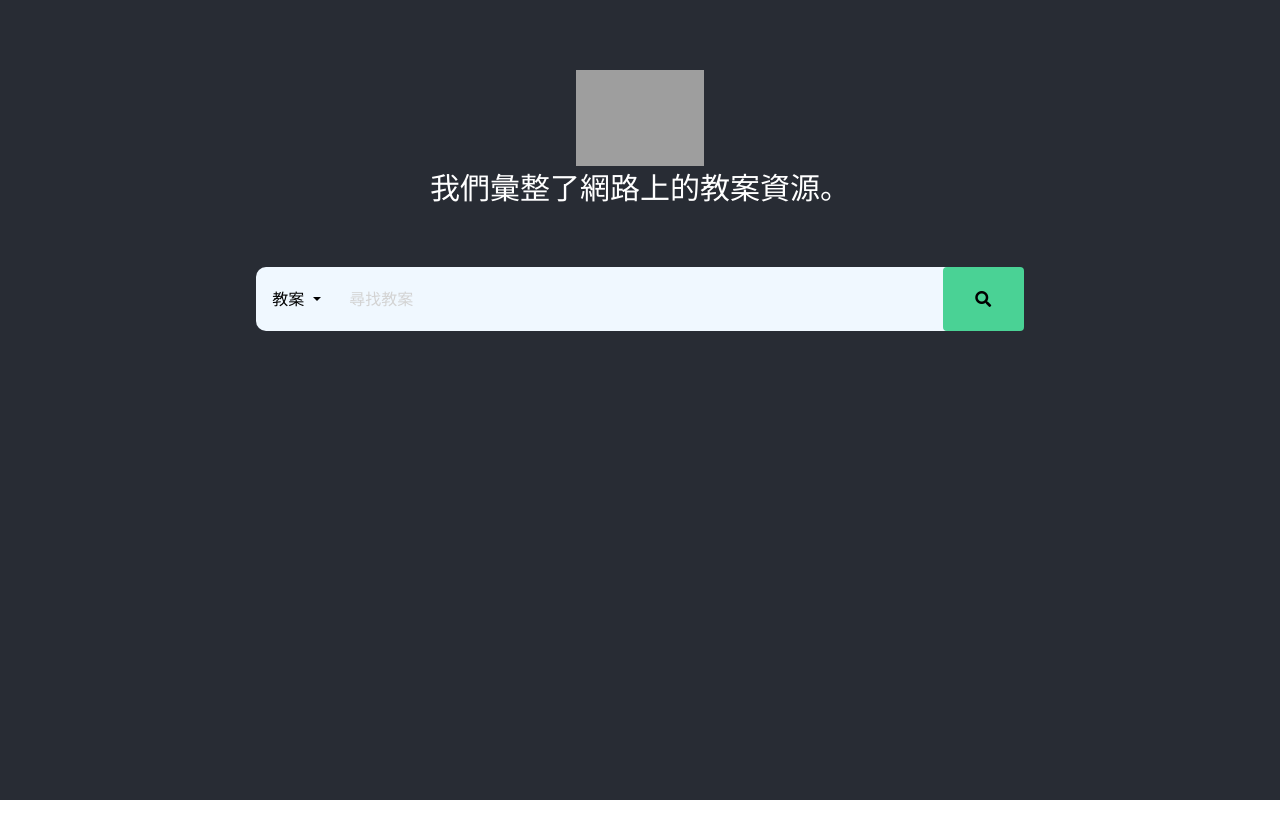
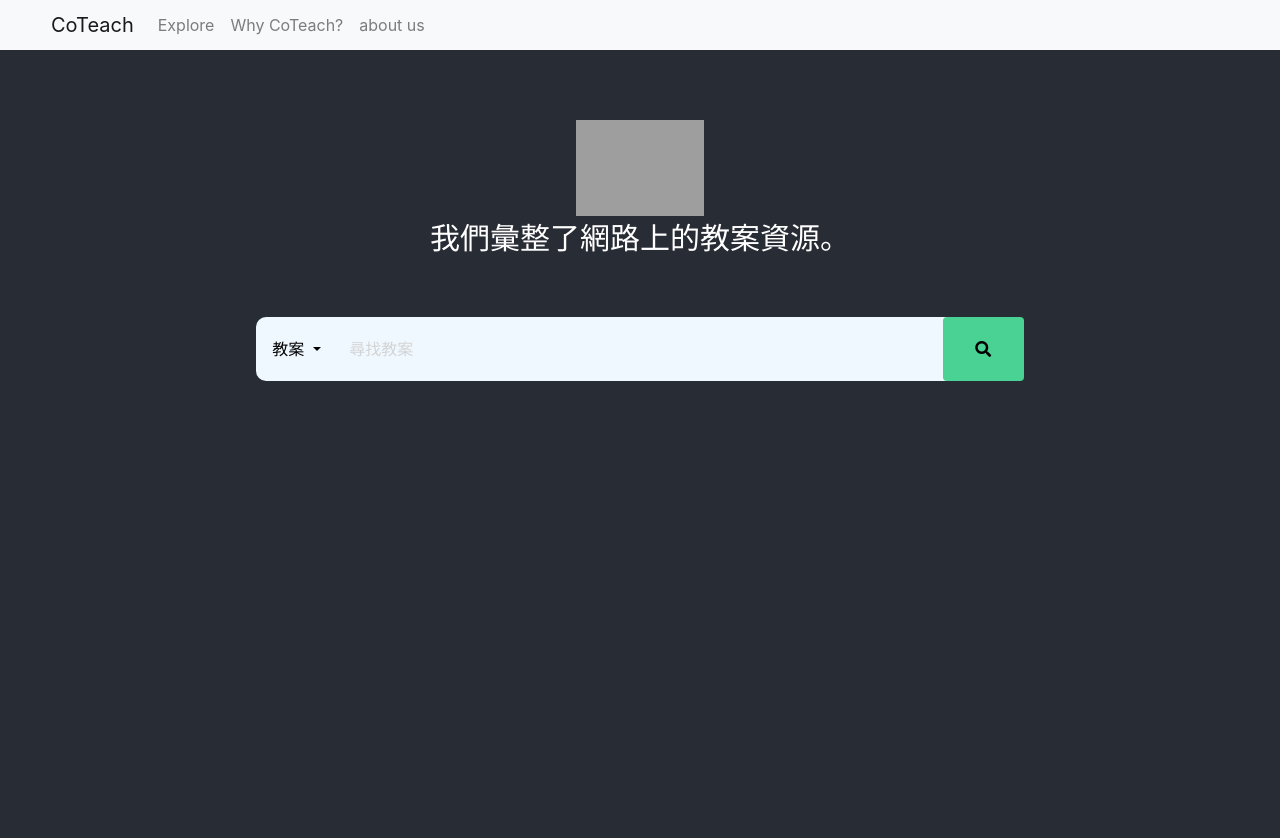
Before and after one commit to coteach/react-web, a React (Create React App) app: page / in a window 1280 px wide. Shown: the top 838 px of the page. Before the commit the page ends 800 px from the top, so only its background shows below. Built offline with nearby package versions, Linux system fonts and the light colour scheme; grey boxes are pictures that could not be loaded.

Commit message:
feat: navbar

```diff
--- a/public/index.html
+++ b/public/index.html
@@ -26,7 +26,7 @@
     -->
     <link rel="stylesheet" href="https://maxcdn.bootstrapcdn.com/bootstrap/latest/css/bootstrap.min.css">
     <link rel="stylesheet" href="https://cdnjs.cloudflare.com/ajax/libs/font-awesome/5.15.2/css/all.min.css"/>
-    <title>React App</title>
+    <title>CoTeach - 我們彙整了網路上的教案資源</title>
   </head>
   <body>
     <noscript>You need to enable JavaScript to run this app.</noscript>
--- a/src/App.css
+++ b/src/App.css
@@ -2,11 +2,8 @@
   	background-color: #282c34;
 }
 
-a {
-	color: #61dafb;
-}
-
 .outer {
+	margin-top: 50px;
 	padding-top: 50px;
 	text-align: center;
 	min-height: 100vh;
--- a/src/App.js
+++ b/src/App.js
@@ -1,16 +1,13 @@
 import './App.css';
 import TitleBar from './components/TitleBar';
 import SearchBar from './components/SearchBar';
+import NavBar from './components/NavBar';
 
 function App() {
 	return (
 		<div className="App">
 
-
-			<header>
-
-			</header>
-
+			<NavBar></NavBar>
 
 			<div className="outer">
 				<div className="session">
--- /dev/null
+++ b/src/components/NavBar.css
@@ -0,0 +1,60 @@
+.open{
+	visibility: visible;
+}
+
+.closed{
+	visibility: collapse;
+}
+
+.left-btn{
+	visibility: collapse;
+	width: 30px;
+	height: 30px;
+	padding: 0;
+	margin: 0 5px 0 0;
+}
+
+#left{
+	position:fixed;
+	z-index: 200;
+	background-color:aliceblue;
+	height: 100vh;
+	top: 50px;
+	display: flex;
+	flex-direction:column;
+	width: 200px;
+}
+
+#menu_mask{
+	background-color:  rgba(0,0,0,.75);
+	position:fixed;
+	z-index: 100;
+	width: 100%;
+	height: 100%;
+}
+
+#top{
+	position:fixed;
+	top: 0;
+	width: 100%;
+	z-index: 300;
+
+}
+
+#top nav{
+	height: 50px;
+}
+
+@media (max-width: 900px){
+	#top .nav-link{
+		font-size: 0.6em;
+	}
+
+	.top-left-nav{
+		display: none;
+	}
+
+	.left-btn{
+		visibility:visible;
+	}
+}
--- /dev/null
+++ b/src/components/NavBar.js
@@ -0,0 +1,46 @@
+import { Nav, ListGroup, Navbar } from 'react-bootstrap';
+import AccountBar from "./AccountBar";
+import { useState } from 'react';
+import * as React from "react"
+import './NavBar.css';
+
+function CNavbar() {
+    const [open, setOpen] = useState(false);
+    let l = [{
+        title: "Explore",
+        href: "#"
+    }, {
+        title: "Why CoTeach?",
+        href: "#"
+    }, {
+        title: "about us",
+        href: "#"
+    }
+    ]
+
+    let className = open ? "open" : "closed";
+    return (
+        <div>
+            <div id="menu_mask" className={className} onClick={() => setOpen(false)}></div>
+
+            <div id="left" className={className} >
+                <ListGroup>
+                    {l.map(function (ele,c) { return <ListGroup.Item href={ele.href} key={c.toString()}>{ele.title}</ListGroup.Item> })}
+                </ListGroup>
+            </div>
+
+            <div id="top">
+                <Navbar bg="light">
+                    <button className='left-btn' onClick={() => setOpen(!open)} > ≡ </button>
+                    <Navbar.Brand href="#home">CoTeach</Navbar.Brand>
+                    <Nav className="mr-auto top-left-nav">
+                        {l.map(function (ele,c) { return <Nav.Link href={ele.href} key={c.toString()}>{ele.title}</Nav.Link> })}
+                    </Nav>
+                </Navbar>
+            </div>
+        </div>
+    );
+}
+
+
+export default CNavbar;
```
